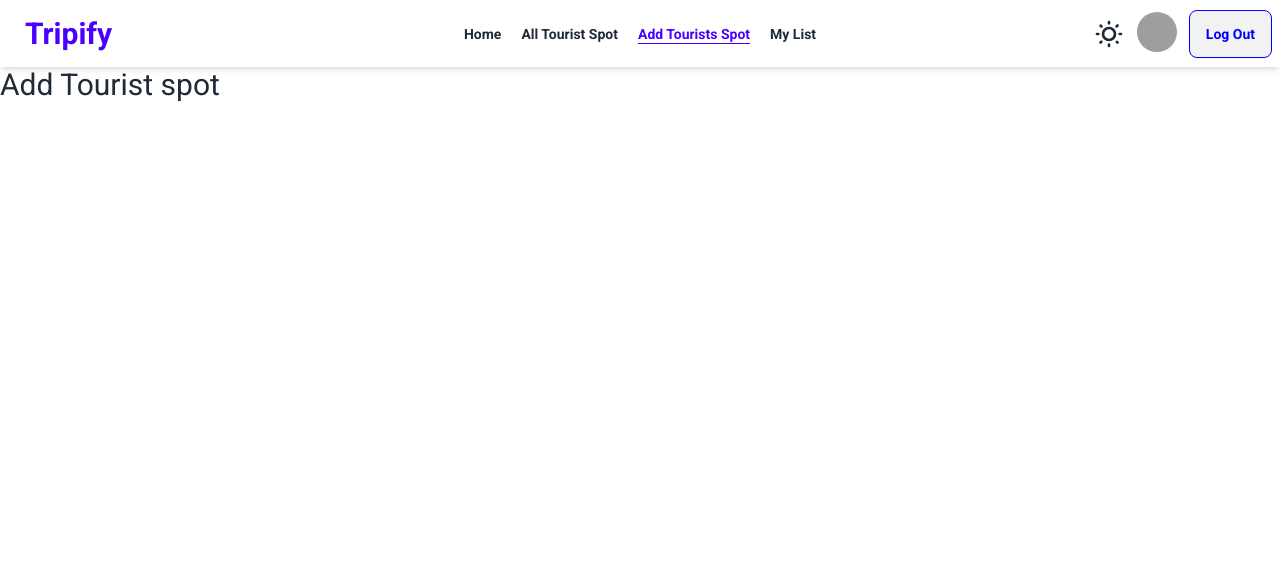
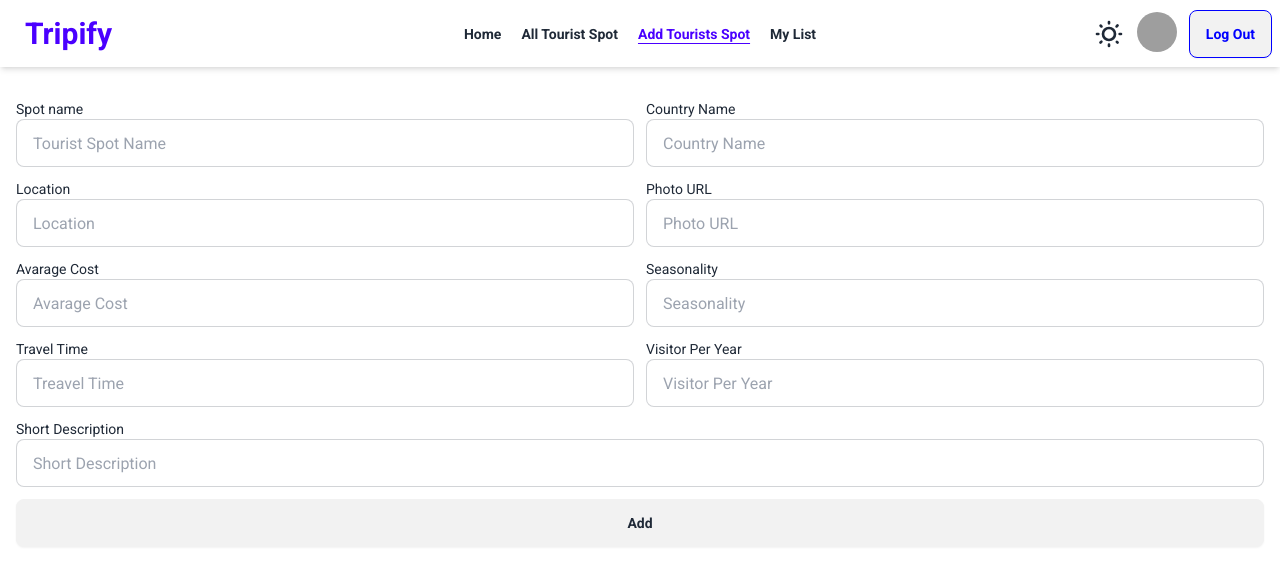
Before and after one commit to Tufazzul1/Tripify-client, a React (Vite) app: page /addSpot in a window 1280 px wide. Shown: the top 586 px of the page. Built offline with nearby package versions, Linux system fonts and the light colour scheme; no server answers; sample sign-in values are in the browser's storage; grey boxes are pictures that could not be loaded.

Commit message:
added addSpot page

```diff
--- a/src/Pages/AddSpot.jsx
+++ b/src/Pages/AddSpot.jsx
@@ -1,10 +1,107 @@
 import React from 'react';
+import useAuth from '../hooks/useAuth';
+import { ToastContainer, toast } from 'react-toastify';
+import 'react-toastify/dist/ReactToastify.css';
 
 const AddSpot = () => {
+    const {user} = useAuth() || {}
+    // console.log(user)
+
+    const handleAddSpot = e =>{
+        e.preventDefault()
+
+        const form = e.target;
+        const name = form.name.value;
+        const CName = form.CName.value;
+        const location = form.name.value;
+        const photo = form.photo.value;
+        const cost = form.cost.value;
+        const seasonality = form.seasonality.value;
+        const visitor = form.visitor.value;
+        const description = form.description.value;
+        const UserName = user.displayName;
+        const email = user.email
+
+        const spot =  {name, CName, location, photo, cost, seasonality, visitor, description , email, UserName}
+        // console.log(spot)
+
+
+        // send data to the server
+        fetch('http://localhost:5000/spots', {
+            method: 'POST',
+            headers: {'Content-Type': 'application/json'},
+            body: JSON.stringify(spot)
+        })
+        .then(res=> res.json())
+        .then(data =>{
+            console.log(data);
+            if(data?.insertedId){
+                toast.success("Successfully added spot");
+            }
+        })
+    }
     return (
         <div>
-            <h2 className="text-3xl">Add Tourist spot</h2>
-            </div>
+            <form onSubmit={handleAddSpot} className='mt-4 space-y-3 p-4'>
+                {/* name and photo */}
+                <div className='grid grid-cols-1 md:grid-cols-2 gap-3'>
+                    <label className="form-control w-full">
+                        <span className="label-text font">Spot name</span>
+                        <input type="text" name='name' placeholder="Tourist Spot Name" className="input input-bordered w-full " />
+                    </label>
+                    <label className="form-control w-full ">
+                        <span className="label-text">Country Name</span>
+                        <input type="text" name='CName' placeholder="Country Name" className="input input-bordered w-full" />
+                    </label>
+                </div>
+                {/* name and photo */}
+                <div className='grid grid-cols-1 md:grid-cols-2 gap-3'>
+                    <label className="form-control w-full">
+                        <span className="label-text font">Location</span>
+                        <input type="text" name='location' placeholder="Location" className="input input-bordered w-full " />
+                    </label>
+                    <label className="form-control w-full ">
+                        <span className="label-text">Photo URL</span>
+                        <input type="text" name='photo' placeholder="Photo URL" className="input input-bordered w-full" />
+                    </label>
+                </div>
+                {/* name and photo */}
+                <div className='grid grid-cols-1 md:grid-cols-2 gap-3'>
+                    <label className="form-control w-full">
+                        <span className="label-text font">Avarage Cost</span>
+                        <input type="text" name='cost' placeholder="Avarage Cost" className="input input-bordered w-full " />
+                    </label>
+                    <label className="form-control w-full ">
+                        <span className="label-text">Seasonality</span>
+                        <input type="text" name='seasonality' placeholder="Seasonality" className="input input-bordered w-full" />
+                    </label>
+                </div>
+                {/* name and photo */}
+                <div className='grid grid-cols-1 md:grid-cols-2 gap-3'>
+                    <label className="form-control w-full">
+                        <span className="label-text font">Travel Time</span>
+                        <input type="text" name='time' placeholder="Treavel Time" className="input input-bordered w-full " />
+                    </label>
+                    <label className="form-control w-full ">
+                        <span className="label-text">Visitor Per Year</span>
+                        <input type="text" name='visitor' placeholder="Visitor Per Year" className="input input-bordered w-full" />
+                    </label>
+                </div>
+                {/* name and photo */}
+                <div className=''>
+                    <label className="form-control w-full ">
+                        <span className="label-text">Short Description</span>
+                        <input type="text" name='description' placeholder="Short Description" className="input input-bordered w-full" />
+                    </label>
+                </div>
+
+                <div>
+                    <input className='btn w-full' type="submit" value="Add" />
+                </div>
+            </form>
+
+            <ToastContainer />
+        </div>
     );
 };
 
--- a/src/Routes/PrivateRoutes.jsx
+++ b/src/Routes/PrivateRoutes.jsx
@@ -5,8 +5,7 @@ import useAuth from "../hooks/useAuth";
 const PrivateRoutes = ({ children }) => {
     const { user, loading } = useAuth();
     const location = useLocation();
-
-    console.log(location);
+    // console.log(location);
 
     if (loading) {
         return (<div className="flex mt-10 justify-center items-center"><span className="loading loading-bars loading-lg"></span></div>)
--- a/src/components/Login/Login.jsx
+++ b/src/components/Login/Login.jsx
@@ -26,7 +26,7 @@ const Login = () => {
 
         signIn(email, password)
             .then(result => {
-                console.log(result.user);
+                // console.log(result.user);
                 toast.success("Logged in successfully!");
                 // navigate the user
 
@@ -46,7 +46,7 @@ const Login = () => {
 
         socialProvider()
             .then(result => {
-                console.log(result.user);
+                // console.log(result.user);
                 toast.success("Login successfully")
 
                 setTimeout(() => {
--- a/src/components/Navbar/Navbar.jsx
+++ b/src/components/Navbar/Navbar.jsx
@@ -7,12 +7,12 @@ import useAuth from '../../hooks/useAuth';
 const Navbar = () => {
 
     const { user, logOut } = useAuth()
-    console.log(user)
+    // console.log(user)
 
     const handleSignOut = () => {
         logOut()
             .then(result => {
-                console.log(result)
+                // console.log(result)
             })
             .catch(error => {
                 console.log(error)
@@ -20,7 +20,7 @@ const Navbar = () => {
     }
 
 
-
+    // theme
     const [theme, setTheme] = useState('light');
     useEffect(() => {
         localStorage.setItem('theme', theme)
--- a/src/components/Register/Register.jsx
+++ b/src/components/Register/Register.jsx
@@ -37,7 +37,7 @@ const Register = () => {
 
         createUser(email, password)
             .then(result => {
-                console.log(result.user)
+                // console.log(result.user)
                 toast.success("User created succefully");
                 setTimeout(() => {
                     navigate('/');
--- a/src/providers/AuthProvider.jsx
+++ b/src/providers/AuthProvider.jsx
@@ -41,7 +41,7 @@ const AuthProvider = ({children}) => {
 
     useEffect(() =>{
       const unSubscribe = onAuthStateChanged(auth, currentUser =>{
-            console.log('Current user', currentUser);
+            // console.log('Current user', currentUser);
             setUser(currentUser)
             setLoading(false)
         })
```
